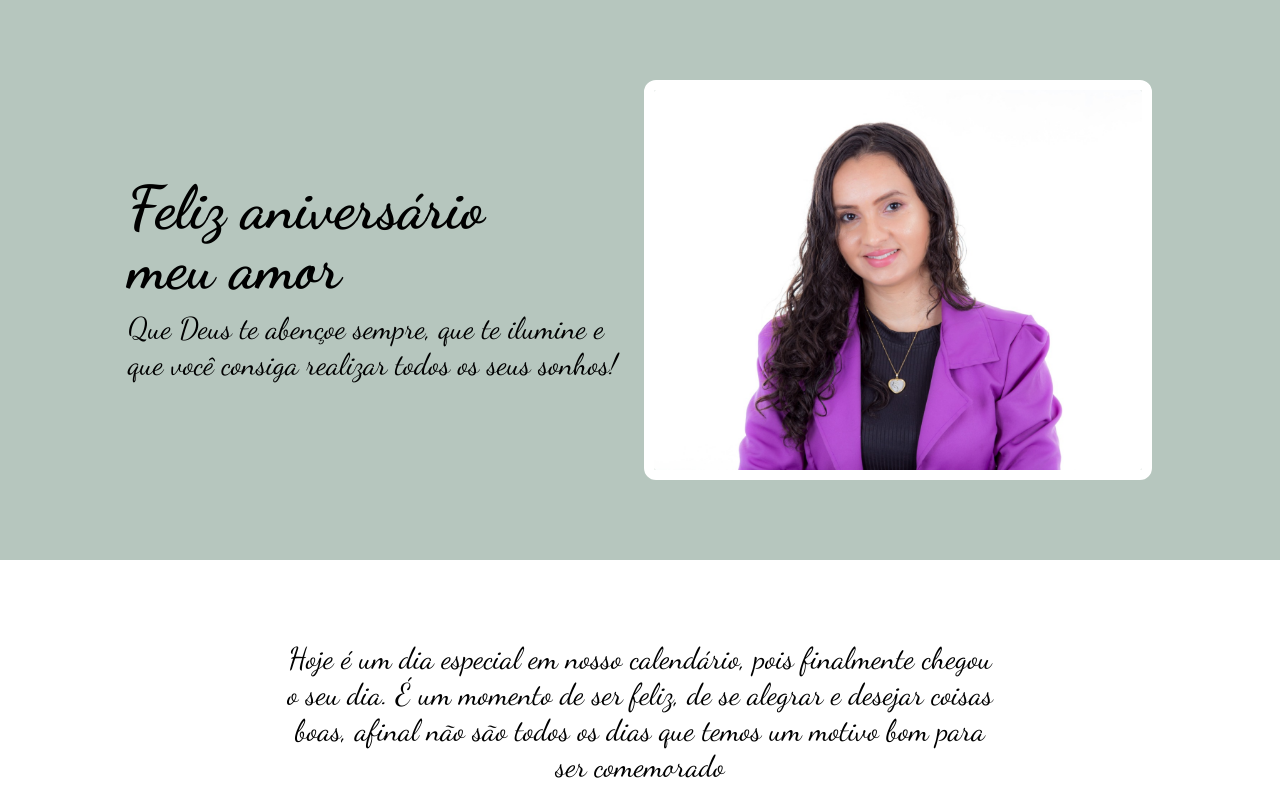
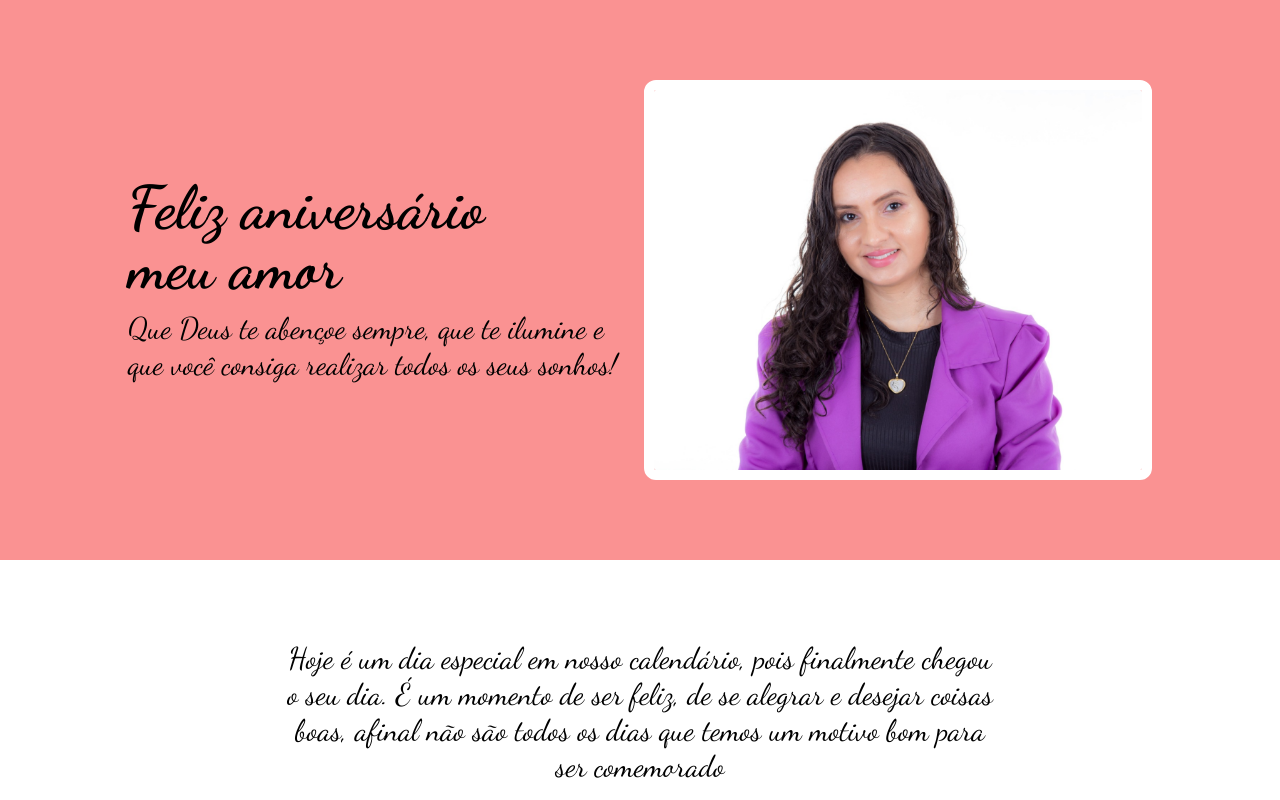
Before and after one commit to emanoeledevapps/feliz-aniversario, a React (Vite) app: page / in a window 1280 px wide. Built offline with nearby package versions, Linux system fonts and the light colour scheme.

Commit message:
feat: change color primary

```diff
--- a/tailwind.config.js
+++ b/tailwind.config.js
@@ -8,7 +8,7 @@ export default {
     extend: {
       colors:{
         container:{
-          primary: '#b6c6be',
+          primary: '#fa9292',
           secondary: 'white'
         }
       },
```
